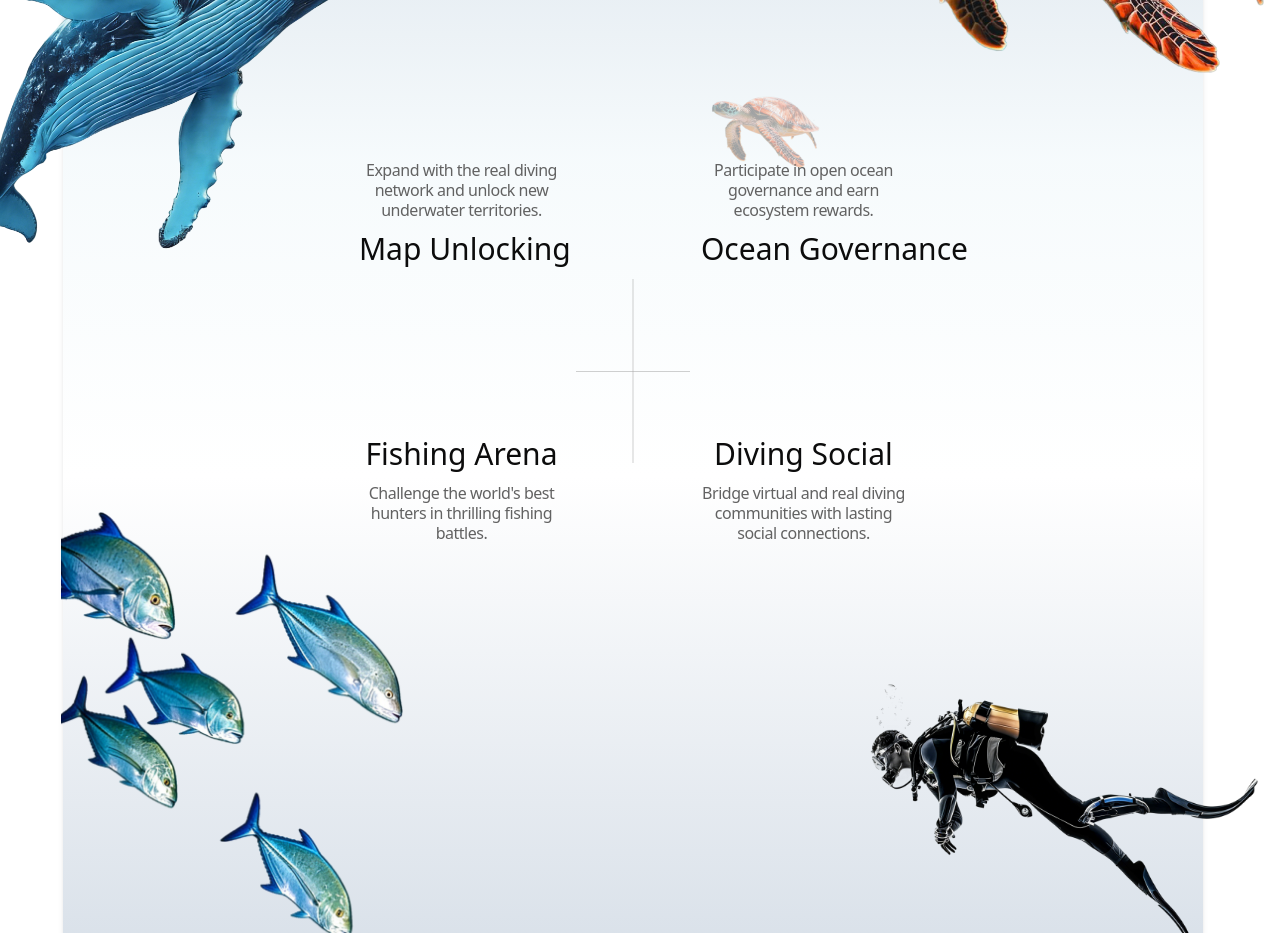
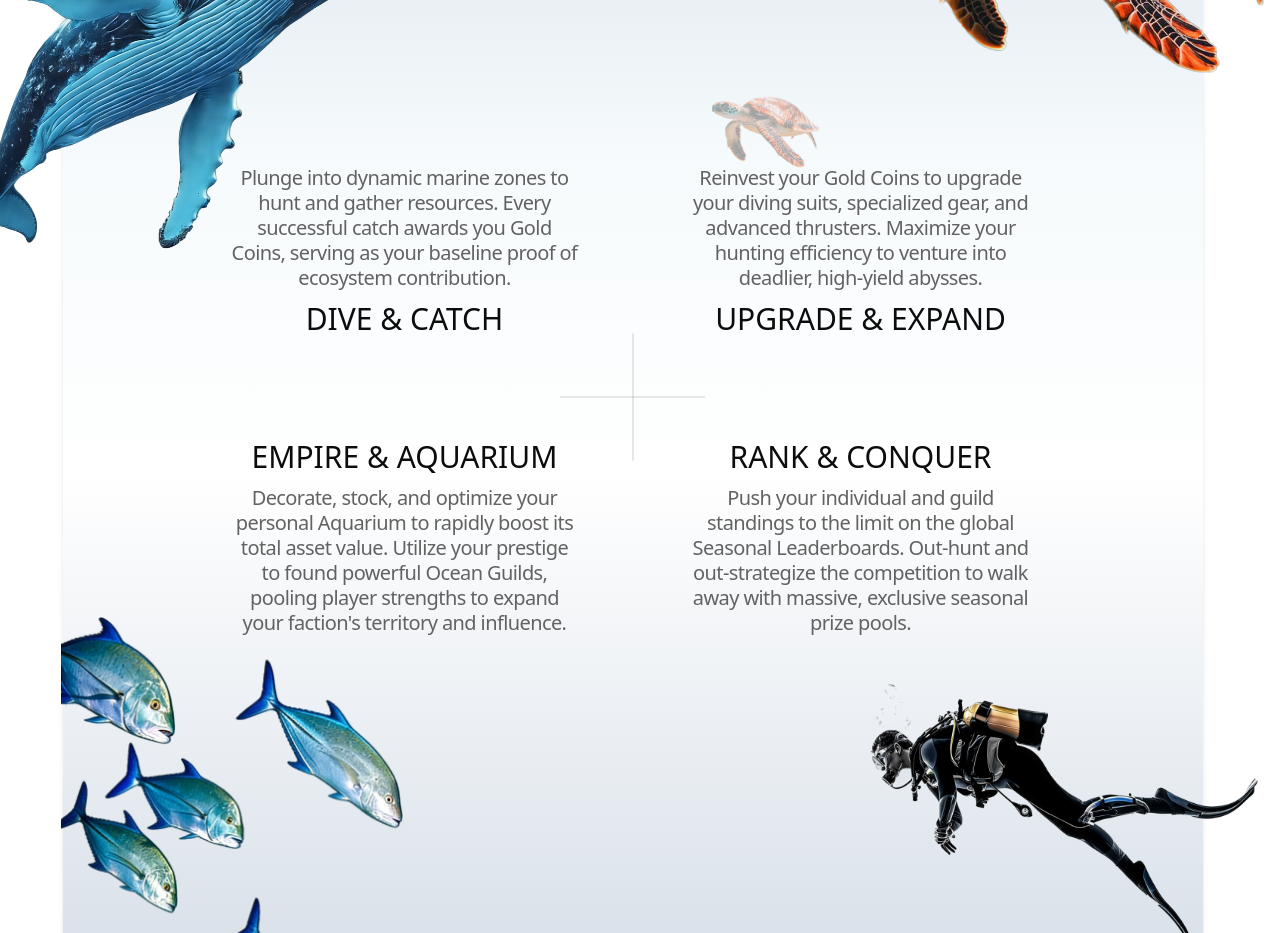
Before and after one commit to web3acoki/OceaneaOfficialWeb, a Next.js app: page /x-diver in a window 1280 px wide. Shown: the part 2620-3553 px from the top of the page. Built offline with nearby package versions, Linux system fonts and the light colour scheme; no server answers.

Commit message:
Refine adventure feature layout

```diff
--- a/app/adventure/Diving.tsx
+++ b/app/adventure/Diving.tsx
@@ -7,32 +7,32 @@ export default function Diving() {
 
   const cardBlocks = [
     {
-      title: "Map Unlocking",
-      body: "Expand with the real diving network and unlock new underwater territories.",
+      title: "DIVE & CATCH",
+      body: "Plunge into dynamic marine zones to hunt and gather resources. Every successful catch awards you Gold Coins, serving as your baseline proof of ecosystem contribution.",
       lines: [
         { part: "body", className: "text-right fml-[750/1320] ft-[20/1320] font-medium fls-[-0.6/1320] text-[#626262] flh-[25/1320]" },
         { part: "title", className: "text-right ft-[36/1320] font-medium fmt-[12/1320]" },
       ],
     },
     {
-      title: "Ocean Governance",
-      body: "Participate in open ocean governance and earn ecosystem rewards.",
+      title: "UPGRADE & EXPAND",
+      body: "Reinvest your Gold Coins to upgrade your diving suits, specialized gear, and advanced thrusters. Maximize your hunting efficiency to venture into deadlier, high-yield abysses.",
       lines: [
         { part: "body", className: "text-left fmr-[750/1320] ft-[20/1320] font-medium fls-[-0.6/1320] text-[#626262] flh-[25/1320]" },
         { part: "title", className: "text-left ft-[36/1320] font-medium  fmt-[12/1320]" },
       ],
     },
     {
-      title: "Fishing Arena",
-      body: "Challenge the world's best hunters in thrilling fishing battles.",
+      title: "EMPIRE & AQUARIUM",
+      body: "Decorate, stock, and optimize your personal Aquarium to rapidly boost its total asset value. Utilize your prestige to found powerful Ocean Guilds, pooling player strengths to expand your faction's territory and influence.",
       lines: [
         { part: "title", className: "text-right ft-[36/1320] font-medium" },
         { part: "body", className: "text-right fml-[750/1320] fmt-[12/1320] ft-[20/1320] font-medium fls-[-0.6/1320] text-[#626262] flh-[25/1320]" },
       ],
     },
     {
-      title: "Diving Social",
-      body: "Bridge virtual and real diving communities with lasting social connections.",
+      title: "RANK & CONQUER",
+      body: "Push your individual and guild standings to the limit on the global Seasonal Leaderboards. Out-hunt and out-strategize the competition to walk away with massive, exclusive seasonal prize pools.",
       lines: [
         { part: "title", className: "text-left ft-[36/1320] font-medium " },
         { part: "body", className: "text-left fmr-[750/1320] fmt-[12/1320] ft-[20/1320] font-medium fls-[-0.6/1320] text-[#626262] flh-[25/1320]" },
@@ -81,16 +81,18 @@ export default function Diving() {
       <img src="/game/diving/diving-img-5.png" alt="" className="pointer-events-none absolute left-[-15.8%] top-[6%] z-20 w-[48%] max-w-none select-none" />
       <img src="/game/diving/diving-002-1.png" alt="" className="pointer-events-none absolute right-[-7%] top-[3.8%] z-20 w-[42%] max-w-none select-none" />
       <img src="/game/diving/diving-002-2.png" alt="" className="pointer-events-none absolute left-[55%] top-[22%] z-20 w-[11.6%] max-w-none select-none opacity-70" />
-      <img src="/game/diving/diving-object.png" alt="" className="pointer-events-none absolute bottom-[6%] left-[-0.1%] z-20 w-[30%] max-w-none select-none" />
+      <img src="/game/diving/diving-object.png" alt="" className="pointer-events-none absolute bottom-[-2%] left-[-0.1%] z-20 w-[30%] max-w-none select-none" />
       <img src="/game/diving/diving-img-4.png" alt="" className="pointer-events-none absolute bottom-[2%] right-[-6%] z-20 w-[38%] max-w-none select-none" />
 
-      <div className="absolute left-1/2 top-[43%] z-30 h-[14%] w-px -translate-x-1/2 bg-[rgba(169,169,169,0.55)]" />
-      <div className="absolute left-1/2 top-[50%] z-30 h-px w-[10%] -translate-x-1/2 bg-[rgba(169,169,169,0.55)]" />
+      <div className="absolute left-[10%] top-[32%] z-30 h-[40%] w-[80%]">
+        <div className="absolute left-1/2 top-1/2 h-[24%] w-px -translate-x-1/2 -translate-y-1/2 bg-[rgba(169,169,169,0.55)]" />
+        <div className="absolute left-1/2 top-1/2 h-px w-[16%] -translate-x-1/2 -translate-y-1/2 bg-[rgba(169,169,169,0.55)]" />
 
-      <DesktopFeatureBlock body={cardBlocks[0].body} title={cardBlocks[0].title} bodyFirst className="left-[26%] top-[34%]" />
-      <DesktopFeatureBlock body={cardBlocks[1].body} title={cardBlocks[1].title} bodyFirst className="left-[56%] top-[34%]" />
-      <DesktopFeatureBlock body={cardBlocks[2].body} title={cardBlocks[2].title} className="left-[26%] top-[55%]" />
-      <DesktopFeatureBlock body={cardBlocks[3].body} title={cardBlocks[3].title} className="left-[56%] top-[55%]" />
+        <DesktopFeatureBlock body={cardBlocks[0].body} title={cardBlocks[0].title} bodyFirst className="left-[6%] top-[6%]" />
+        <DesktopFeatureBlock body={cardBlocks[1].body} title={cardBlocks[1].title} bodyFirst className="right-[6%] top-[6%]" />
+        <DesktopFeatureBlock body={cardBlocks[2].body} title={cardBlocks[2].title} className="left-[6%] top-[58%]" />
+        <DesktopFeatureBlock body={cardBlocks[3].body} title={cardBlocks[3].title} className="right-[6%] top-[58%]" />
+      </div>
     </div>
   );
 
@@ -137,7 +139,7 @@ function MobileFeatureBlock({
     </p>
   );
   const titleNode = (
-    <p className="mt-[7px] whitespace-nowrap text-center text-[14px] font-medium leading-[15px] text-[#0c0c0c]">
+    <p className="mt-[7px] text-center text-[14px] font-medium leading-[15px] text-[#0c0c0c]">
       {title}
     </p>
   );
@@ -151,7 +153,7 @@ function MobileFeatureBlock({
         </>
       ) : (
         <>
-          <p className="whitespace-nowrap text-center text-[14px] font-medium leading-[15px] text-[#0c0c0c]">
+          <p className="text-center text-[14px] font-medium leading-[15px] text-[#0c0c0c]">
             {title}
           </p>
           <p className="mt-[8px] text-center text-[6.2px] font-medium leading-[7.3px] tracking-[-0.03em] text-[#626262]">
@@ -175,18 +177,18 @@ function DesktopFeatureBlock({
   bodyFirst?: boolean;
 }) {
   const bodyNode = (
-    <p className="text-center text-[16px] font-medium leading-[20px] tracking-[-0.03em] text-[#626262]">
+    <p className="text-center text-[20px] font-medium leading-[25px] tracking-[-0.03em] text-[#626262]">
       {body}
     </p>
   );
   const titleNode = (
-    <p className="mt-[12px] whitespace-nowrap text-center text-[30px] font-medium leading-[34px] text-[#0c0c0c]">
+    <p className="mt-[12px] whitespace-nowrap text-center text-[clamp(22px,9.5cqw,30px)] font-medium leading-[1.13] text-[#0c0c0c]">
       {title}
     </p>
   );
 
   return (
-    <div className={`absolute z-30 w-[18%] ${className}`}>
+    <div className={`absolute w-[38%] @container ${className}`}>
       {bodyFirst ? (
         <>
           {bodyNode}
@@ -194,10 +196,10 @@ function DesktopFeatureBlock({
         </>
       ) : (
         <>
-          <p className="whitespace-nowrap text-center text-[30px] font-medium leading-[34px] text-[#0c0c0c]">
+          <p className="whitespace-nowrap text-center text-[clamp(22px,9.5cqw,30px)] font-medium leading-[1.13] text-[#0c0c0c]">
             {title}
           </p>
-          <p className="mt-[12px] text-center text-[16px] font-medium leading-[20px] tracking-[-0.03em] text-[#626262]">
+          <p className="mt-[12px] text-center text-[20px] font-medium leading-[25px] tracking-[-0.03em] text-[#626262]">
             {body}
           </p>
         </>
```
